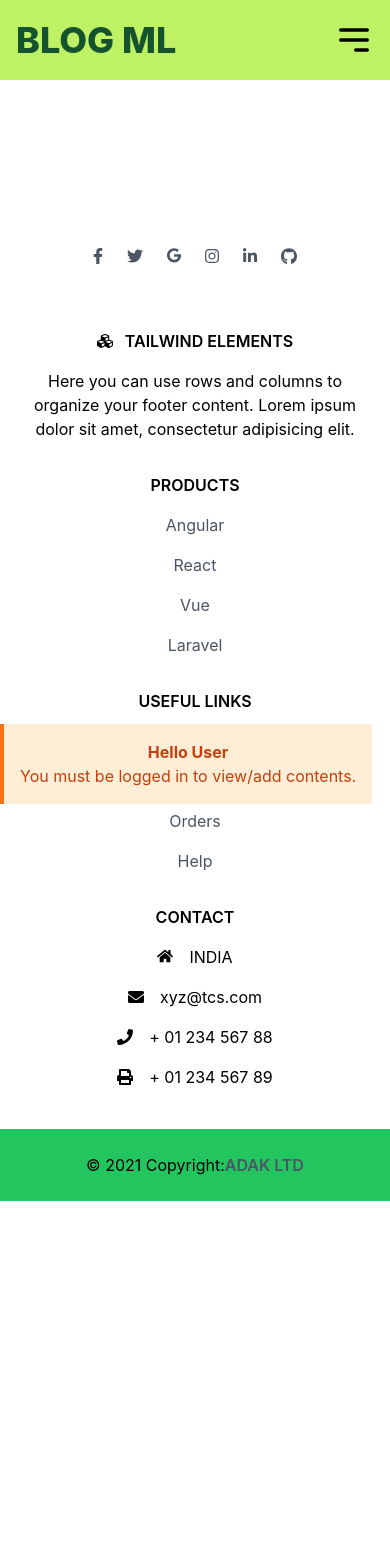
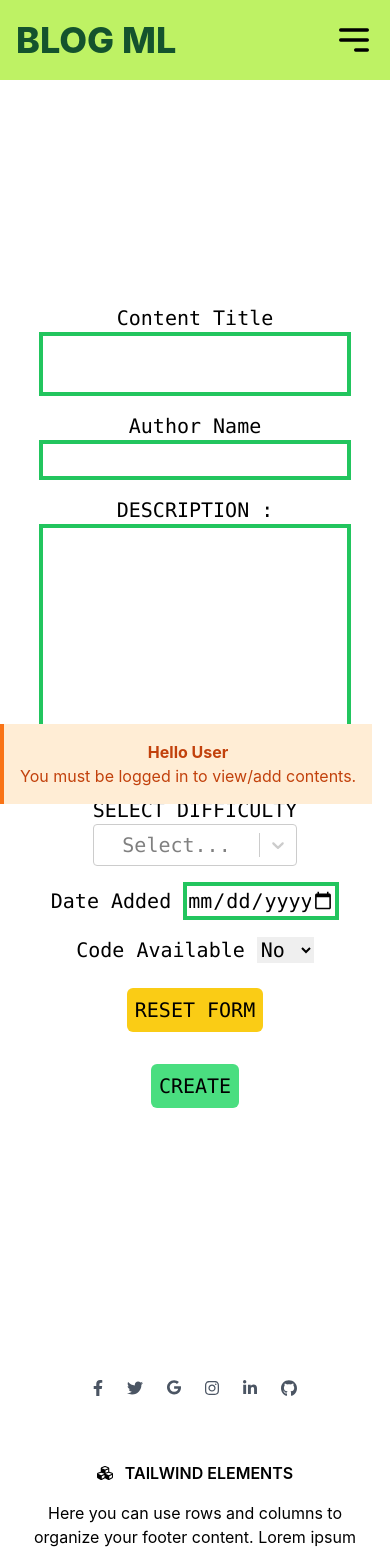
Before and after one commit to Sudipta07151/PYTHON_REACT_PROJECT_FRONTEND_A2, a React (Create React App) app: page /edit/1 in a window 390 px wide. Shown: the top 1552 px of the page. Before the commit the page ends 1201 px from the top, so only its background shows below. Built offline with nearby package versions, Linux system fonts and the light colour scheme; no server answers.

Commit message:
added edit functionality :Sudipta Adak

```diff
--- a/src/App.js
+++ b/src/App.js
@@ -1,5 +1,5 @@
 import "./App.css";
-import { Route, Routes,Navigate  } from "react-router-dom";
+import { Route, Routes, Navigate } from "react-router-dom";
 
 import Navbar from "./components/Navbar";
 import Footer from "./components/Footer";
@@ -13,16 +13,17 @@
 import Mymlblogs from "./pages/Mymlblogs";
 import Search from "./pages/Search";
 import Alert from "./components/Alert";
+import Edit from "./pages/Edit";
 
 import { useAuthContext } from "./hooks/useAuthContext";
 
 function App() {
-  const {user}=useAuthContext();
+  const { user } = useAuthContext();
 
   return (
     <div className="App">
       <Navbar />
-      {!user&&<Alert/>}
+      {!user && <Alert />}
       <Routes>
         <Route path="/" element={<Home />} />{" "}
         <Route path="/home" element={<Navigate replace to="/" />} />
@@ -32,7 +33,8 @@
         <Route path="/about" element={<About />} />
         <Route path="/profile" element={<Profile />} />
         <Route path="/myarticles" element={<Mymlblogs />} />
-        <Route path="/search" element={<Search/>}/>
+        <Route path="/search" element={<Search />} />
+        <Route path="/edit/:id" element={<Edit />} />
         <Route path="/model/:id" element={<ModelDetail />} />
       </Routes>
       <Footer />
--- a/src/components/AddSnippet.js
+++ b/src/components/AddSnippet.js
@@ -1,7 +1,7 @@
 import React, { useRef } from "react";
 import { Editor } from "@tinymce/tinymce-react";
 
-export default function App({handleSaveData}) {
+export default function App({handleSaveData,dataInitial}) {
   const editorRef = useRef(null);
   const log = () => {
     if (editorRef.current) {
@@ -14,7 +14,7 @@
       <Editor
         apiKey="ej1ag7btktq8wx8lpng7c43arjj21z3nqo4c6a8brnqiw6h8"
         onInit={(evt, editor) => (editorRef.current = editor)}
-        initialValue="<p>This is the initial content of the editor.</p>"
+        initialValue={dataInitial?dataInitial:"<p>This is the initial content of the editor.</p>"}
         init={{
           height: 500,
           menubar: false,
--- a/src/components/Cardlist.js
+++ b/src/components/Cardlist.js
@@ -1,15 +1,11 @@
-import Cards from "./Cards"
+import Cards from "./Cards";
 
-export default function Cardlist({data}) {
-    return (
-        <div className="grid grid-cols-1 md:grid-cols-1 lg:grid-cols-1 xl:grid-cols-1 w-full">
-        {
-            data.map((element,index)=>{
-                return(
-                    <Cards key={index} element={element}/>
-                )
-            })
-        }
-        </div>
-    )
+export default function Cardlist({ data, type }) {
+  return (
+    <div className="grid grid-cols-1 md:grid-cols-1 lg:grid-cols-1 xl:grid-cols-1 w-full">
+      {data.map((element, index) => {
+        return <Cards key={index} element={element} type={type}/>;
+      })}
+    </div>
+  );
 }
--- a/src/components/Footer.js
+++ b/src/components/Footer.js
@@ -278,12 +278,12 @@
             </div>
           </div>
           <div className="text-center p-6 bg-green-500">
-            <span>© 2021 Copyright:</span>
+            <span>© 2022 Copyright:</span>
             <a
               className="text-gray-600 font-semibold"
               href="https://mdbootstrap.com/"
             >
-                ADAK LTD
+                IGNITE A2 BATCH
                 </a>
           </div>
         </footer>
--- a/src/index.css
+++ b/src/index.css
@@ -58,3 +58,11 @@
 .logout_signup {
   @apply text-white text-xl font-thin bg-red-700 mx-2 px-2 py-1 shadow-sm shadow-red-500 hover:text-slate-100 hover:bg-red-600;
 }
+
+.edit_button {
+  @apply p-2 w-20 flex items-center justify-start text-sm px-3 bg-blue-400 hover:bg-blue-500 font-bold text-white rounded-sm mt-1;
+}
+
+.view_button {
+  @apply p-2 w-20 flex items-center justify-start text-sm px-3 bg-neutral-200 hover:bg-neutral-300 font-bold text-neutral-700 rounded-sm mt-1;
+}
--- a/src/pages/About.js
+++ b/src/pages/About.js
@@ -35,7 +35,7 @@
         <div>
           <input
             onChange={onFileChange}
-            className=" bg-zinc-600 text-white font-bold"
+            className=" bg-green-800 text-white font-bold"
             type="file"
             accept="application/pdf"
           />
@@ -57,16 +57,17 @@
             return (
               <div
                 key={items.id}
-                className=" bg-purple-300 overflow-hidden rounded-md p-4 shadow-md m-4 flex flex-row items-center justify-evenly font-mono"
+                className=" bg-green-300 overflow-hidden rounded-md p-4 shadow-md m-4 flex flex-row items-center justify-evenly font-mono"
               >
                 <p>{items.name}</p>
-                <span className="bg-green-400 m-1 p-2 hover:text-white font-thin">
+                <span className="bg-green-500 m-1 p-2 hover:text-white font-thin">
                   <a
                     href={
                       "https://mlblogspdfadd.s3.amazonaws.com/" + items.filename
                     }
                     target="_blank"
                     rel="noopener noreferrer"
+                    className=" text-white hover:bg-green-600"
                   >
                     DOWNLOAD
                   </a>
--- /dev/null
+++ b/src/pages/Edit.js
@@ -0,0 +1,195 @@
+import { useState, useEffect } from "react";
+import { useParams } from "react-router-dom";
+
+import Select from "react-select";
+
+import { useFetchMenuData } from "../hooks/useFetchMenusData";
+import { useNavigate } from "react-router-dom";
+import axios from "axios";
+
+import AddSnippet from "../components/AddSnippet";
+
+import { useAuthContext } from "../hooks/useAuthContext";
+
+const categories = [
+  { value: "Easy", label: "Easy" },
+  { value: "Medium", label: "Medium" },
+  { value: "Difficult", label: "Difficult" },
+];
+
+export default function Edit() {
+  const [title, setTitle] = useState("");
+  const [name, setName] = useState("");
+  const [date, setDate] = useState("");
+  const [code, setCode] = useState(false);
+  const [codeSnippet, setCodeSnippet] = useState("");
+  const [description, setDescription] = useState("");
+  const [category, setCategory] = useState("");
+  const navigate = useNavigate();
+
+  const context = useAuthContext();
+
+  const { id } = useParams();
+  const url = "http://127.0.0.1:8000/model/" + id + "/";
+
+  const { data } = useFetchMenuData(url);
+  useEffect(() => {
+    if (data) {
+      setName(data.author);
+      setTitle(data.title);
+      setDescription(data.description);
+      setCode(data.code);
+      setCategory(data.difficulty);
+      setCodeSnippet(data.snippet);
+    }
+  }, [data]);
+
+  const resetForm = (event) => {
+    setName("");
+    setDate("");
+    setTitle("");
+    setCodeSnippet("");
+    setDescription("");
+    setCode(false);
+    setCategory("");
+  };
+
+  const handleSaveCodeSnippet = (data) => {
+    setCodeSnippet(data);
+  };
+
+  const handleSubmit = (event) => {
+    event.preventDefault();
+    const formData = {
+      title,
+      name,
+      date,
+      code,
+      description,
+      codeSnippet,
+      category,
+      // id: Math.floor(Math.random() * 5) + 1,
+      id: context.user.user_id,
+    };
+    const options = {
+      url: "http://127.0.0.1:8000/modelupdate/" + id + "/",
+      method: "POST",
+      headers: {
+        Accept: "application/json",
+        "Content-Type": "application/json;charset=UTF-8",
+        Authorization: localStorage.getItem("access_token")
+          ? "JWT " + localStorage.getItem("access_token")
+          : null,
+      },
+      data: {
+        // user: Math.floor(Math.random() * 5) + 1,
+        user: context.user.user_id,
+        title: title,
+        code: code,
+        snippet: codeSnippet,
+        description: description,
+        difficulty: category.value,
+        author: name,
+      },
+    };
+
+    axios(options).then((response) => {
+      console.log(response.status);
+      setTimeout(() => {
+        navigate("/");
+      }, 2000);
+    });
+    resetForm();
+    console.log(formData);
+  };
+  return (
+    <div className="w-screen pt-40 flex flex-row items-center justify-center font-mono text-xl mt-32">
+      <form
+        onSubmit={handleSubmit}
+        className="flex flex-col items-center justify-evenly h-screen  w-4/5 "
+      >
+        <label className="w-full">
+          <span>Content Title</span>
+          <input
+            className="border-4 border-green-500 w-full h-16"
+            type="text"
+            onChange={(event) => setTitle(event.target.value)}
+            value={title}
+          />
+        </label>
+        <label className="w-full">
+          <span>Author Name </span>
+          <input
+            className="border-4 border-green-500 w-full h-10"
+            type="text"
+            onChange={(event) => setName(event.target.value)}
+            value={name}
+          />
+        </label>
+        <label className="w-full">
+          <span>DESCRIPTION :</span>
+          <textarea
+            className="inline-block align-top border-4 border-green-500 w-full h-64 break-words"
+            type="text"
+            onChange={(event) => setDescription(event.target.value)}
+            value={description}
+          />
+        </label>
+        <label>
+          <span>SELECT DIFFICULTY</span>
+          <Select
+            onChange={(option) => setCategory(option)}
+            options={categories}
+          />
+        </label>
+        <label htmlFor="title" className="w-full">
+          <span>Date Added </span>
+          <input
+            type="date"
+            onChange={(event) => setDate(event.target.value)}
+            value={date}
+            className="w-2/4 border-4 border-green-500"
+          />
+        </label>
+        <label>
+          <span>Code Available </span>
+          <select
+            onChange={(e) => {
+              setCode((val) => !val);
+            }}
+          >
+            <option value={false}>No</option>
+            <option value={true}>Yes</option>
+          </select>
+        </label>
+        {code && (
+          <label className="w-full">
+            <span>CODE SNIPPET :</span>
+            {/* <textarea
+              className="border-4 border-green-500 w-full h-64"
+              type="text"
+              onChange={(event) => setCodeSnippet(event.target.value)}
+              value={codeSnippet}
+            /> */}
+            <AddSnippet
+              className="border-4 border-green-500 w-full h-64"
+              handleSaveData={handleSaveCodeSnippet}
+              dataInitial={codeSnippet}
+            />
+          </label>
+        )}
+        <p
+          className="bg-yellow-400 text-center cursor-pointer p-2 rounded-md m-2"
+          onClick={resetForm}
+        >
+          RESET FORM
+        </p>
+        {!code && (
+          <button className="bg-green-400 text-center cursor-pointer p-2 rounded-md m-2">
+            CREATE
+          </button>
+        )}
+      </form>
+    </div>
+  );
+}
--- a/src/pages/Mymlblogs.js
+++ b/src/pages/Mymlblogs.js
@@ -27,7 +27,7 @@
       {!data && (
         <p className=" font-sans font-light text-xl">Algorithms and Code</p>
       )}
-      {data && <Cardlist data={data} />}
+      {data && <Cardlist data={data} type="my_blogs"/>}
     </div>
   );
 }
```
Also changed, not shown: src/components/Cards.js (+39 -7 lines).
